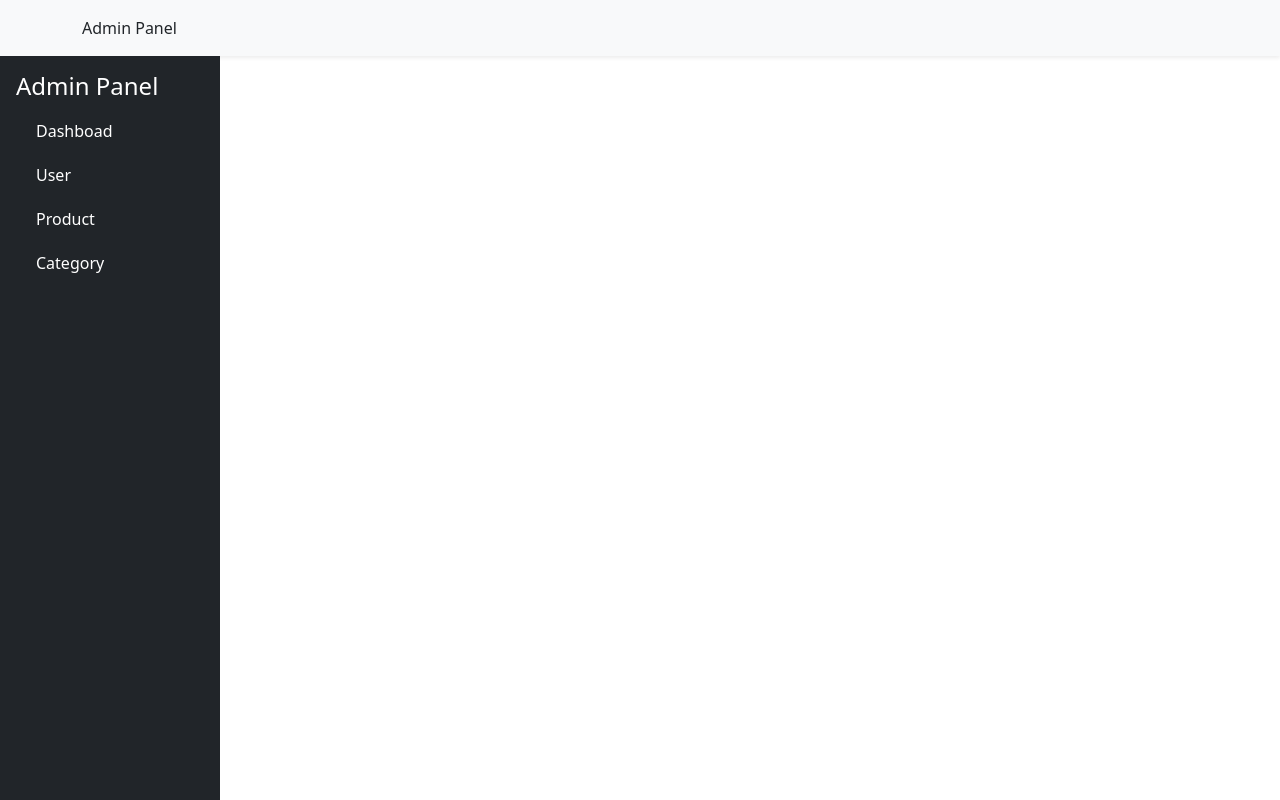
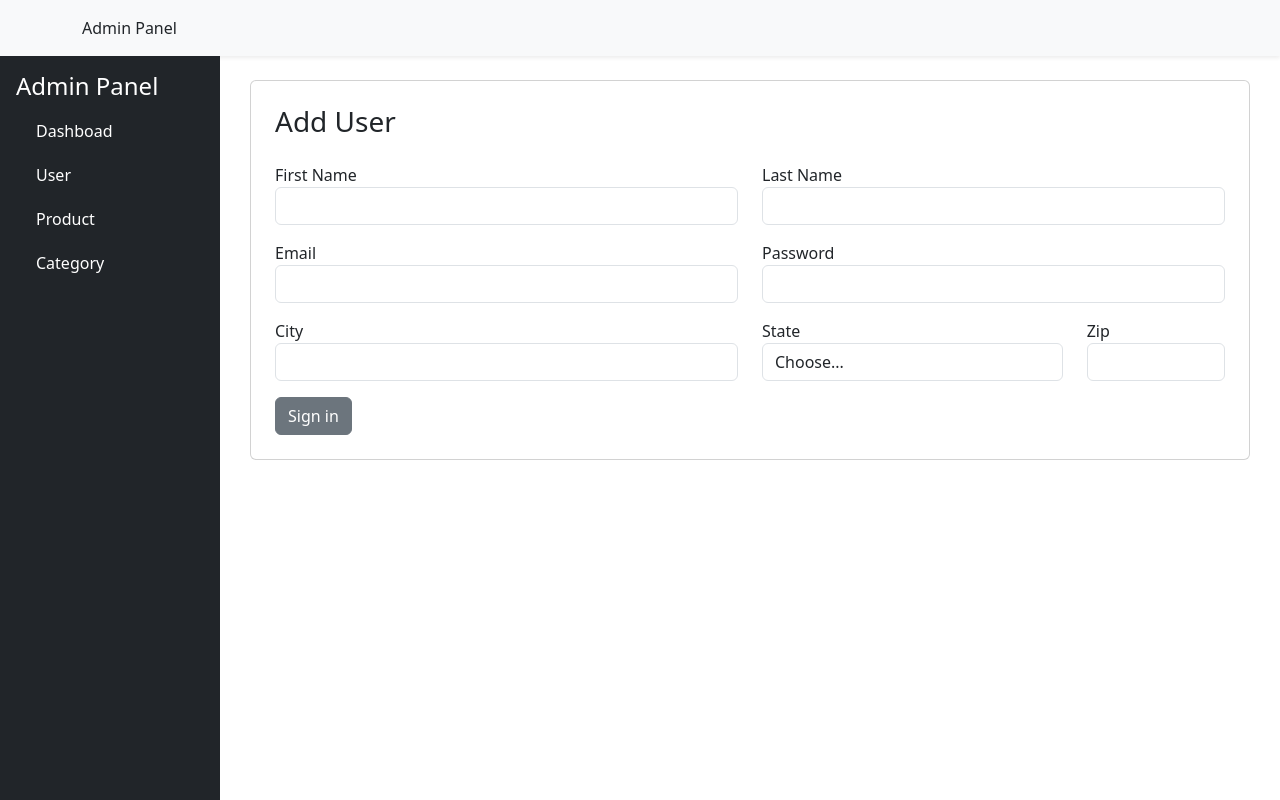
Before and after one commit to ubaid2917/mern-admin-panel, a React (Vite) app: page /users/add in a window 1280 px wide. Built offline with nearby package versions, Linux system fonts and the light colour scheme.

Commit message:
add form validation

```diff
--- a/src/components/Sidebar.jsx
+++ b/src/components/Sidebar.jsx
@@ -14,7 +14,7 @@ function Sidebar() {
         <Link className="link" to={'/'} >
            Dashboad
         </Link>
-        <Link className="link" to={'/users'} >
+        <Link className="link" to={'/users/list'} >
            User
         </Link>
         <Link className="link" to={'/product'} >
--- a/src/pages/User/Add.jsx
+++ b/src/pages/User/Add.jsx
@@ -0,0 +1,123 @@
+import { useState } from "react";
+
+function AddUser() {
+  const [validated, setValidated] = useState(false);
+
+  const handleSubmit = (event) => {
+    event.preventDefault();
+    const form = event.target;
+
+    if (form.checkValidity() === false) {
+      event.stopPropagation();
+    } else {
+      // ✅ Form is valid - do submit logic here
+      console.log("Form submitted successfully!");
+    }
+
+    setValidated(true);
+  };
+
+  return (
+    <div className="d-flex justify-content-center">
+      <form
+        noValidate
+        className={`needs-validation card p-4 ${validated ? "was-validated" : ""}`}
+        style={{ width: "1000px" }}
+        onSubmit={handleSubmit}
+      >
+        <h3 className="mb-4">Add User</h3>
+
+        <div className="row mb-3">
+          <div className="form-group col-lg-6">
+            <label htmlFor="inputFname1">First Name</label>
+            <input
+              type="text"
+              className="form-control"
+              id="inputFname1"
+              required
+            />
+            <div className="invalid-feedback">First name is required</div>
+          </div>
+          <div className="form-group col-lg-6">
+            <label htmlFor="inputLname1">Last Name</label>
+            <input
+              type="text"
+              className="form-control"
+              id="inputLname1"
+              required
+            />
+            <div className="invalid-feedback">Last name is required</div>
+          </div>
+        </div>
+
+        <div className="row mb-3">
+          <div className="form-group col-lg-6">
+            <label htmlFor="inputEmail4">Email</label>
+            <input
+              type="email"
+              className="form-control"
+              id="inputEmail4"
+              required
+            />
+            <div className="invalid-feedback">Enter a valid email</div>
+          </div>
+          <div className="form-group col-lg-6">
+            <label htmlFor="inputPassword4">Password</label>
+            <input
+              type="password"
+              className="form-control"
+              id="inputPassword4"
+              required
+              minLength={8}
+            />
+            <div className="invalid-feedback">
+              Password must be at least 8 characters
+            </div>
+          </div>
+        </div>
+
+        <div className="row mb-3">
+          <div className="form-group col-md-6">
+            <label htmlFor="inputCity">City</label>
+            <input
+              type="text"
+              className="form-control"
+              id="inputCity"
+              required
+            />
+            <div className="invalid-feedback">City is required</div>
+          </div>
+          <div className="form-group col-md-4">
+            <label htmlFor="inputState">State</label>
+            <select id="inputState" className="form-control" required>
+              <option value="">Choose...</option>
+              <option>Punjab</option>
+              <option>Sindh</option>
+              <option>KPK</option>
+              <option>Balochistan</option>
+            </select>
+            <div className="invalid-feedback">Please select a state</div>
+          </div>
+          <div className="form-group col-md-2">
+            <label htmlFor="inputZip">Zip</label>
+            <input
+              type="text"
+              className="form-control"
+              id="inputZip"
+              required
+            />
+            <div className="invalid-feedback">Zip is required</div>
+          </div>
+        </div>
+
+        <div>
+          <button type="submit" className="btn btn-secondary">
+            Sign in
+          </button>
+        </div>
+      </form>
+    </div>
+  );
+}
+
+export default AddUser;
--- a/src/pages/User/List.jsx
+++ b/src/pages/User/List.jsx
@@ -1,9 +1,72 @@
 import React from 'react'
+import { Link } from 'react-router';
 
 const List = () => {
+  const users = [
+    {
+      id: 1,
+      name: "Ubaid",
+      email: "ubaid29170@gmail.com",
+      phone: "123456789",
+      createdAt: "2025/09/09",
+    },
+    {
+      id: 2,
+      name: "Ali",
+      email: "ali@example.com",
+      phone: "987654321",
+      createdAt: "2025/09/09",
+    },
+    {
+      id: 3,
+      name: "Ahmed",
+      email: "ahmed@example.com",
+      phone: "111222333",
+      createdAt: "2025/09/09",
+    }
+  ];
+
   return (
-    <div>
-      <h1>User list</h1>
+    <div className=" mt-4">
+      <div className='d-flex justify-content-between'>
+          <div>
+             <h2 className="mb-4">User List</h2>
+          </div>
+          <div>
+            <Link to={'/users/add'} className='btn btn-secondary'>Add User</Link>
+          </div>
+      </div>
+      <div className="card shadow-sm">
+        <div className="card-body">
+          <table className="table table-hover text-center">
+            <thead className="table-dark">
+              <tr>
+                <th>#</th>
+                <th>Name</th>
+                <th>Email</th>
+                <th>Phone</th>
+                <th>Created At</th>
+                <th>Action</th>
+              </tr>
+            </thead>
+            <tbody>
+              {users.map((user, index) => (
+                <tr key={user.id}>
+                  <td>{index + 1}</td>
+                  <td>{user.name}</td>
+                  <td>{user.email}</td>
+                  <td>{user.phone}</td>
+                  <td>{user.createdAt}</td>
+                  <td>
+                    <button className="btn btn-sm btn-secondary">Edit</button>
+                    <button className="btn btn-sm btn-danger ms-2">Delete</button>
+                  </td>
+                </tr>
+              ))}
+            </tbody>
+          </table>
+        </div>
+      </div>
     </div>
   )
 }
--- a/src/route.jsx
+++ b/src/route.jsx
@@ -1,22 +1,26 @@
-import React from 'react'
-import { Route, Routes } from 'react-router'
-import Dashboard from './components/Dashboard'
-import List from './pages/User/List'
-import ProductList from './pages/Product/List'
-import Catgory from './pages/Category/List'
+import React from "react";
+import { Route, Routes } from "react-router";
+import Dashboard from "./components/Dashboard";
+import List from "./pages/User/List";
+import AddUser from "./pages/User/Add";
+import ProductList from "./pages/Product/List";
+import Catgory from "./pages/Category/List";
 
 const RoutesComp = () => {
   return (
     <>
       <Routes>
         <Route path="/" element={<Dashboard />} />
-        <Route path="/users" element={<List />} />
+        <Route path="users">
+          <Route path="list" element={<List />} />
+          <Route path="add" element={<AddUser />} />
+        </Route>
+
         <Route path="/product" element={<ProductList />} />
         <Route path="/category" element={<Catgory />} />
       </Routes>
+    </>
+  );
+};
 
-    </>
-  )
-}
-
-export default RoutesComp
+export default RoutesComp;
```
